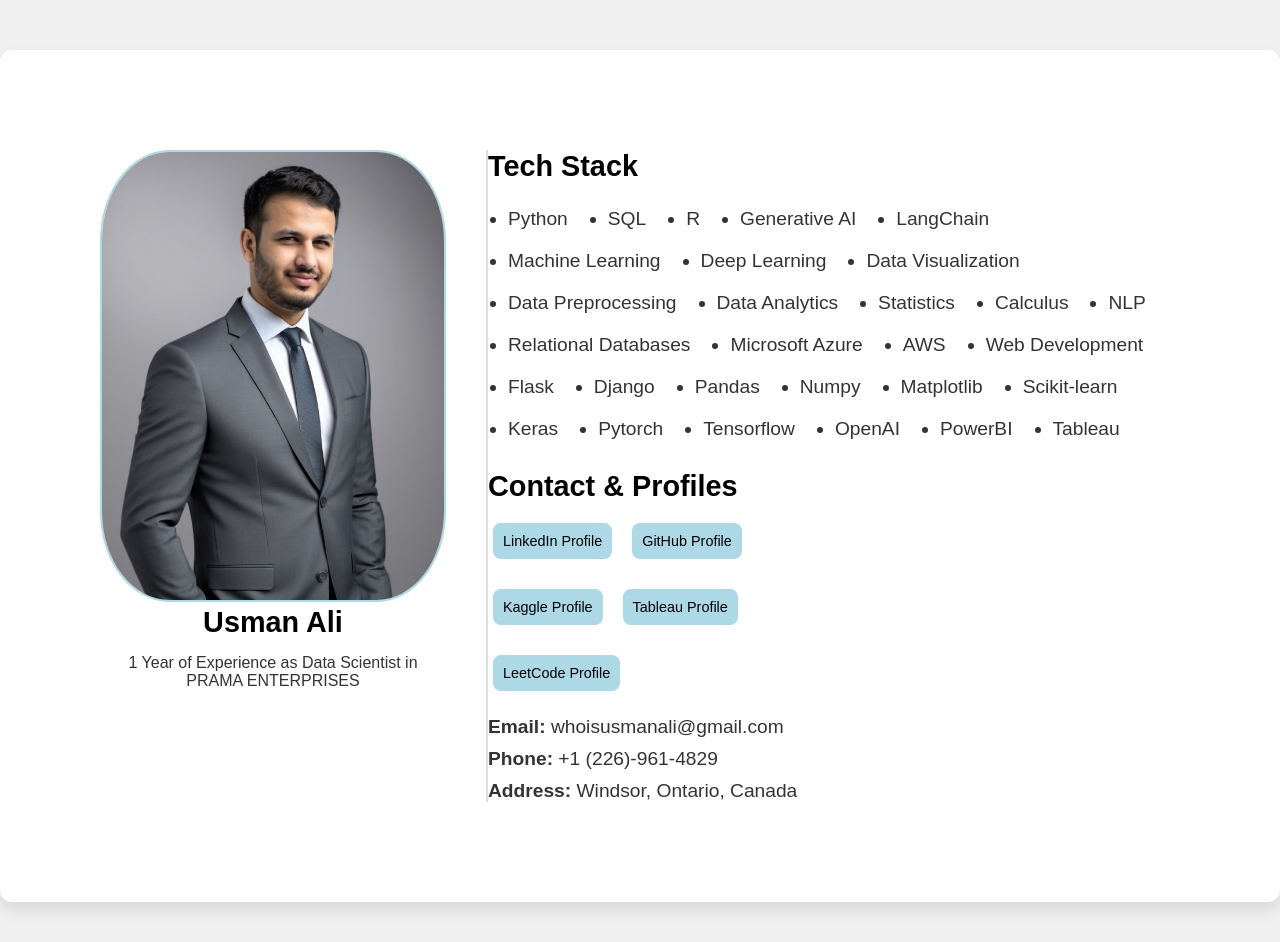
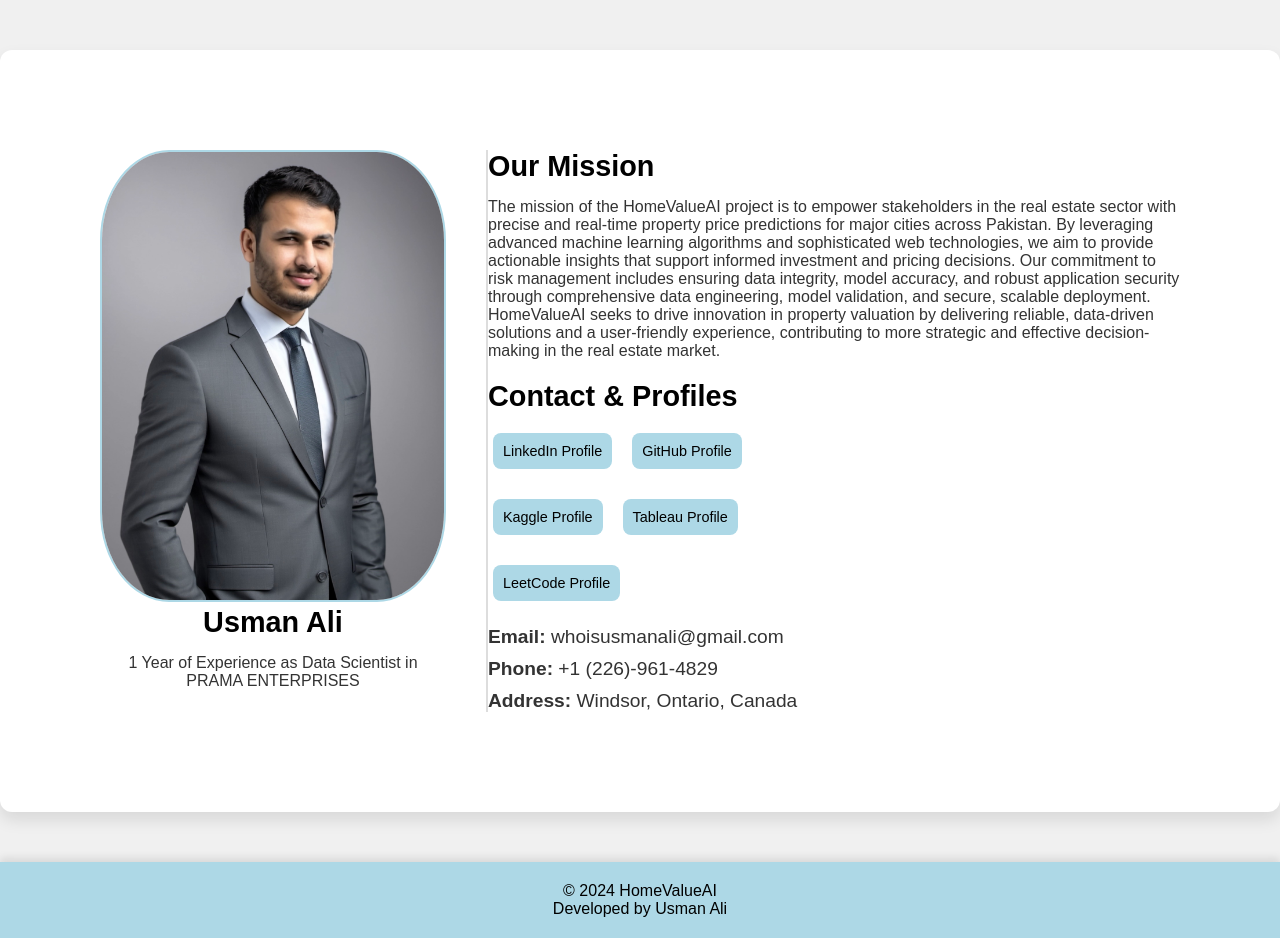
Before and after one commit to whoisusmanali/HomeValueAI, a Flask app: page /about_us in a window 1280 px wide. Shown: the part 189-1131 px from the top of the page. Run offline with Flask 3, Linux system fonts and the light colour scheme; parts of the project's set-up code (start-up, migrations or seed data) failed here and were passed over.

Commit message:
Added the About Us Mission Page

```diff
--- a/templates/about_us.html
+++ b/templates/about_us.html
@@ -2,7 +2,7 @@
 <html lang="en">
 <head>
     <meta charset="UTF-8">
-    <meta name="viewport" content="width=device-width, initial-scale=1.0">
+    <meta name="viewport" content="width=device-width, initial-scale=1">
     <title>About Us - HomeValueAI</title>
     <link rel="stylesheet" href="{{ url_for('static', filename='css/styles.css') }}">
 </head>
@@ -34,39 +34,15 @@
         <!-- Right Section with Info and Links -->
         <div class="about-right">
             <div class="tech-stack">
-                <h2>Tech Stack</h2>
-                <ul class="tech-stack-list">
-                    <li>Python</li>
-                    <li>SQL</li>
-                    <li>R</li>
-                    <li>Generative AI</li>
-                    <li>LangChain</li>
-                    <li>Machine Learning</li>
-                    <li>Deep Learning</li>
-                    <li>Data Visualization</li>
-                    <li>Data Preprocessing</li>
-                    <li>Data Analytics</li>
-                    <li>Statistics</li>
-                    <li>Calculus</li>
-                    <li>NLP</li>
-                    <li>Relational Databases</li>
-                    <li>Microsoft Azure</li>
-                    <li>AWS</li>
-                    <li>Web Development</li>
-                    <li>Flask</li>
-                    <li>Django</li>
-                    <li>Pandas</li>
-                    <li>Numpy</li>
-                    <li>Matplotlib</li>
-                    <li>Scikit-learn</li>
-                    <li>Keras</li>
-                    <li>Pytorch</li>
-                    <li>Tensorflow</li>
-                    <li>OpenAI</li>
-                    <li>PowerBI</li>
-                    <li>Tableau</li>
-
-                </ul>
+                <h2>Our Mission</h2>
+                <p>The mission of the HomeValueAI project is to empower stakeholders in the real estate sector with
+                    precise and real-time property price predictions for major cities across Pakistan. By leveraging
+                    advanced machine learning algorithms and sophisticated web technologies, we aim to provide actionable
+                    insights that support informed investment and pricing decisions. Our commitment to risk management
+                    includes ensuring data integrity, model accuracy, and robust application security through comprehensive
+                    data engineering, model validation, and secure, scalable deployment. HomeValueAI seeks to drive
+                    innovation in property valuation by delivering reliable, data-driven solutions and a user-friendly
+                    experience, contributing to more strategic and effective decision-making in the real estate market.</p>
             </div>
 
             <div class="contact-info">
```
Also changed, not shown: README.md.
